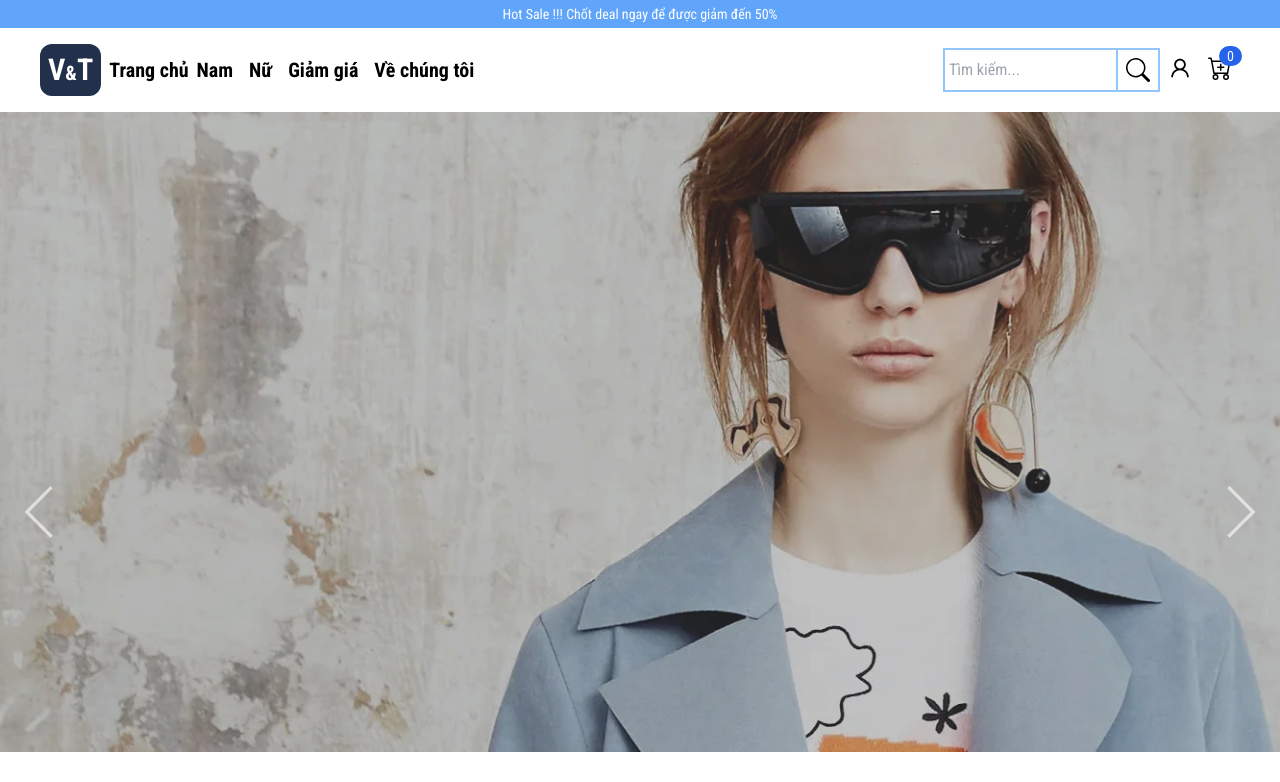
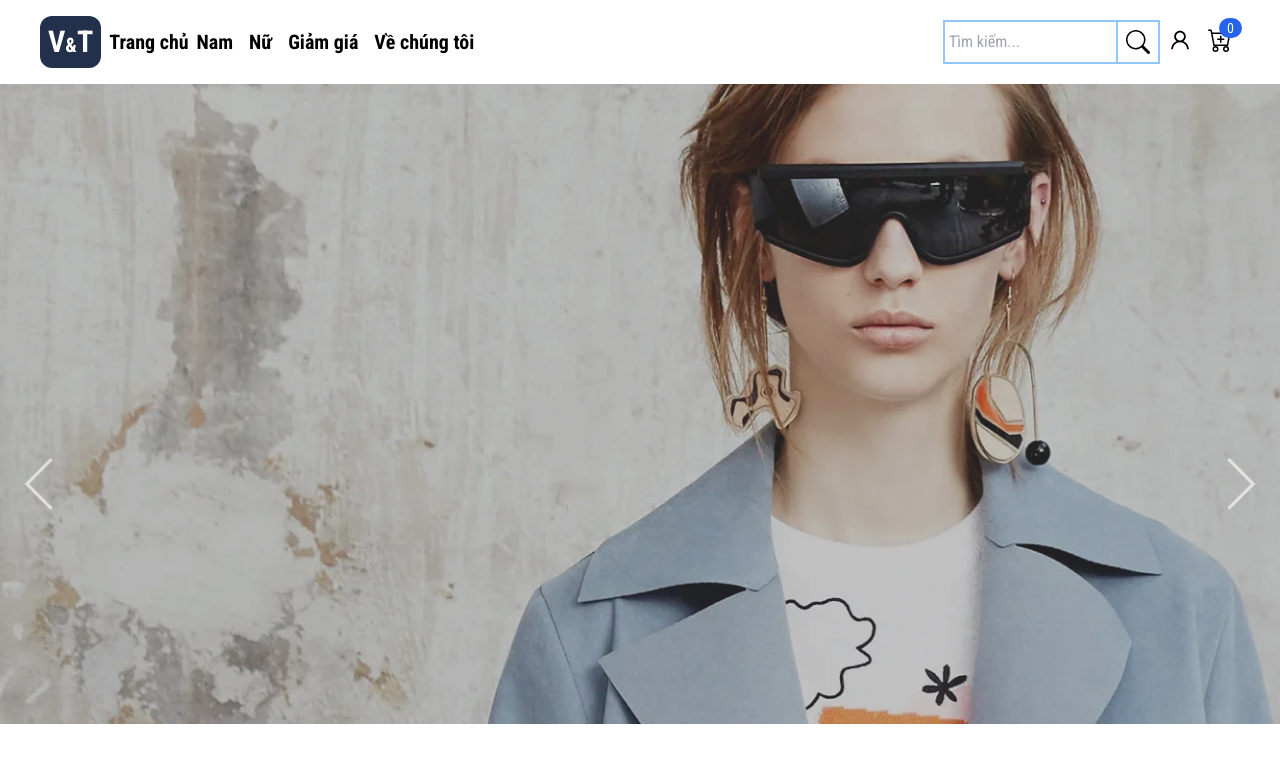
Before and after one commit to phanchivinh/online-shop, a React (Create React App) app: page / in a window 1280 px wide. Shown: the top 782 px of the page. Built offline with nearby package versions, Linux system fonts and the light colour scheme.

Commit message:
anouncement fix

```diff
--- a/src/App.js
+++ b/src/App.js
@@ -15,7 +15,7 @@ import Announcement from "./components/Announcement";
 const Layout = () => {
   return (
     <div className="app">
-      <Announcement />
+      {/* <Announcement /> */}
       <Navbar />
       <Outlet />
       <Footer />
```
